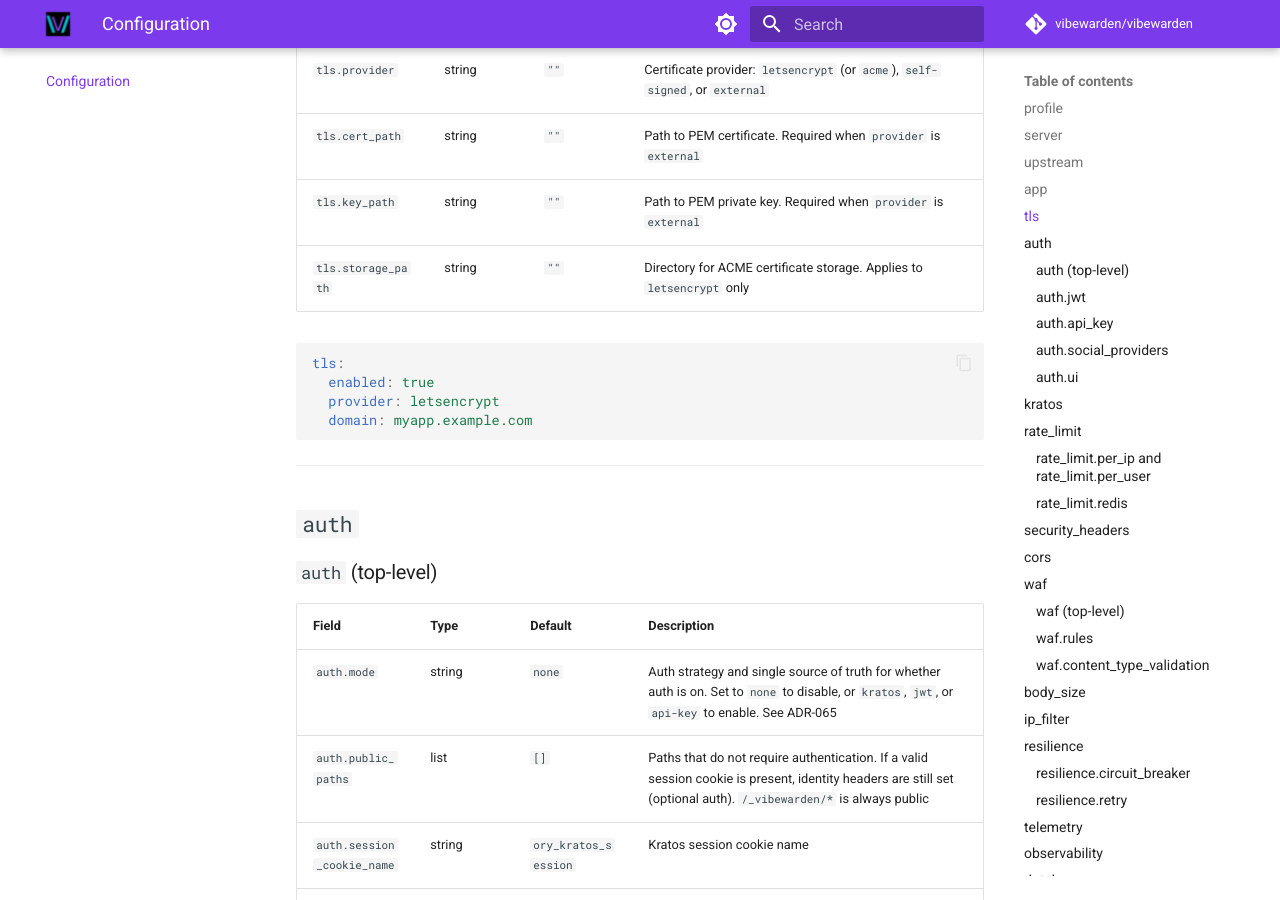
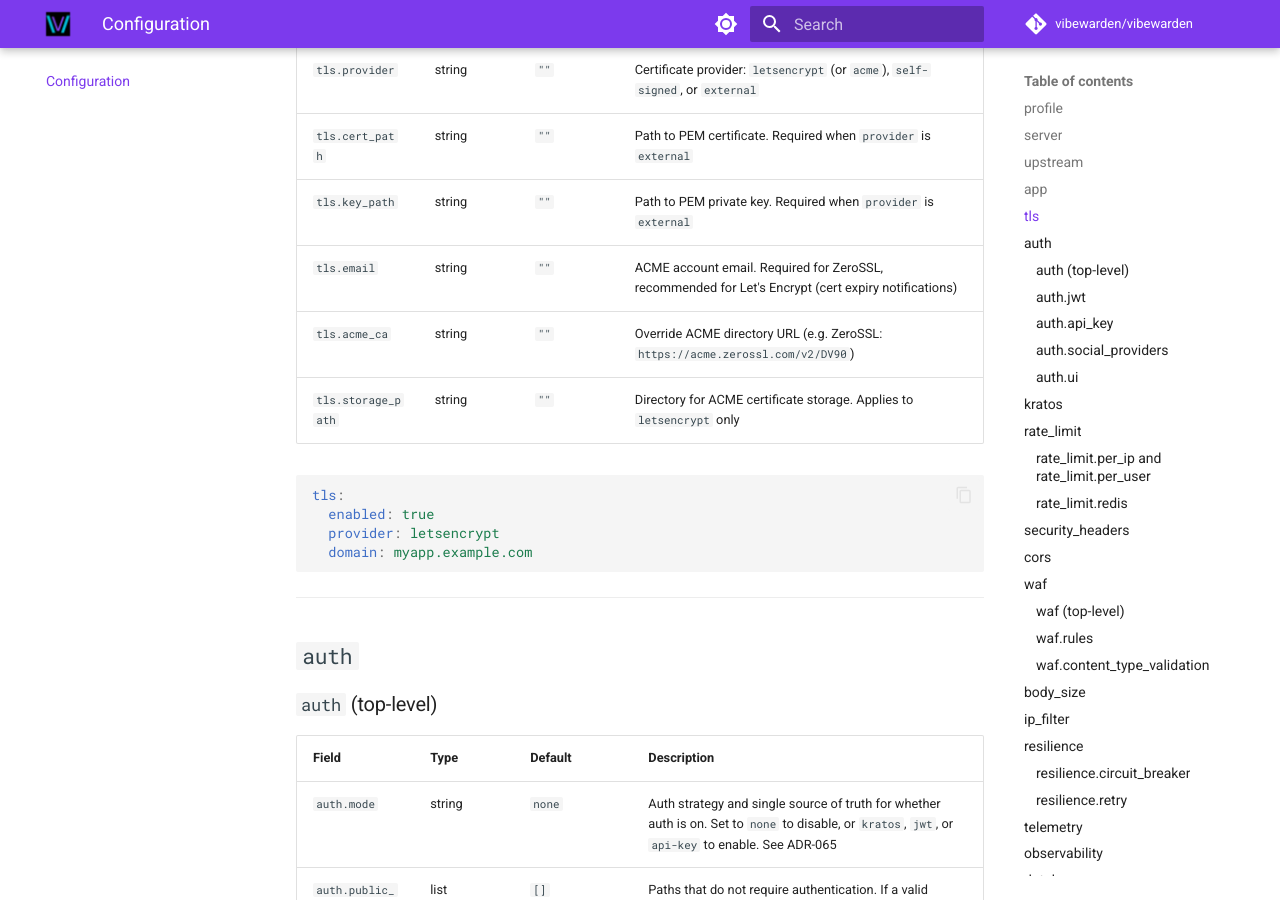
Before and after one commit to VibeWarden/vibewarden, an MkDocs documentation site: the page built from docs/configuration.md, in a window 1280 px wide and 900 px high, scrolled down 2683 px. Built offline with MkDocs 1.6.1 and Material for MkDocs 9.7.7, drawn with Linux system fonts in a browser that asks for light colours; comment, search, counter and statistics services are not loaded; the version menu is left out.

Commit message:
docs(#1027): document tls.email and tls.acme_ca in reference files
- Add tls.email to vibewarden.reference.yaml, llms-full.txt, docs/configuration.md
- Add tls.acme_ca to docs/configuration.md
- Required for ZeroSSL, recommended for Let's Encrypt

Co-Authored-By: Claude Opus 4.6 (1M context) <noreply@anthropic.com>

````diff
--- a/docs/configuration.md
+++ b/docs/configuration.md
@@ -103,6 +103,8 @@ app:
 | `tls.provider` | string | `""` | Certificate provider: `letsencrypt` (or `acme`), `self-signed`, or `external` |
 | `tls.cert_path` | string | `""` | Path to PEM certificate. Required when `provider` is `external` |
 | `tls.key_path` | string | `""` | Path to PEM private key. Required when `provider` is `external` |
+| `tls.email` | string | `""` | ACME account email. Required for ZeroSSL, recommended for Let's Encrypt (cert expiry notifications) |
+| `tls.acme_ca` | string | `""` | Override ACME directory URL (e.g. ZeroSSL: `https://acme.zerossl.com/v2/DV90`) |
 | `tls.storage_path` | string | `""` | Directory for ACME certificate storage. Applies to `letsencrypt` only |
 
 ```yaml
--- a/llms-full.txt
+++ b/llms-full.txt
@@ -246,6 +246,7 @@ Key sections:
 - `app.image` — Docker image reference (used when `app.build` is empty)
 - `app.environment` — custom env vars injected into the app container (e.g. DATABASE_URL, REDIS_URL)
 - `tls.enabled`, `tls.provider` — TLS termination (letsencrypt, self-signed, external)
+- `tls.email` — ACME account email (required for ZeroSSL, recommended for Let's Encrypt)
 - `tls.acme_ca` — override ACME directory URL (e.g. ZeroSSL, Let's Encrypt staging). Use this
   when Let's Encrypt is rate-limited: `acme_ca: "https://acme.zerossl.com/v2/DV90"`
 - `auth.mode` — authentication strategy: `none`, `kratos`, `jwt`, or `api-key` (single source of truth; see ADR-065)
--- a/vibewarden.reference.yaml
+++ b/vibewarden.reference.yaml
@@ -198,6 +198,11 @@ tls:
   # Uses the Caddy default (~/.local/share/caddy) when empty.
   # Only applies when provider is "letsencrypt".
   storage_path: ""
+
+  # Email address for ACME account registration.
+  # Required for ZeroSSL (used for EAB auto-registration).
+  # Recommended for Let's Encrypt (receives cert expiry notifications).
+  email: ""
 
   # ACME directory URL to use instead of Let's Encrypt production.
   # Only applies when provider is "letsencrypt".
````
